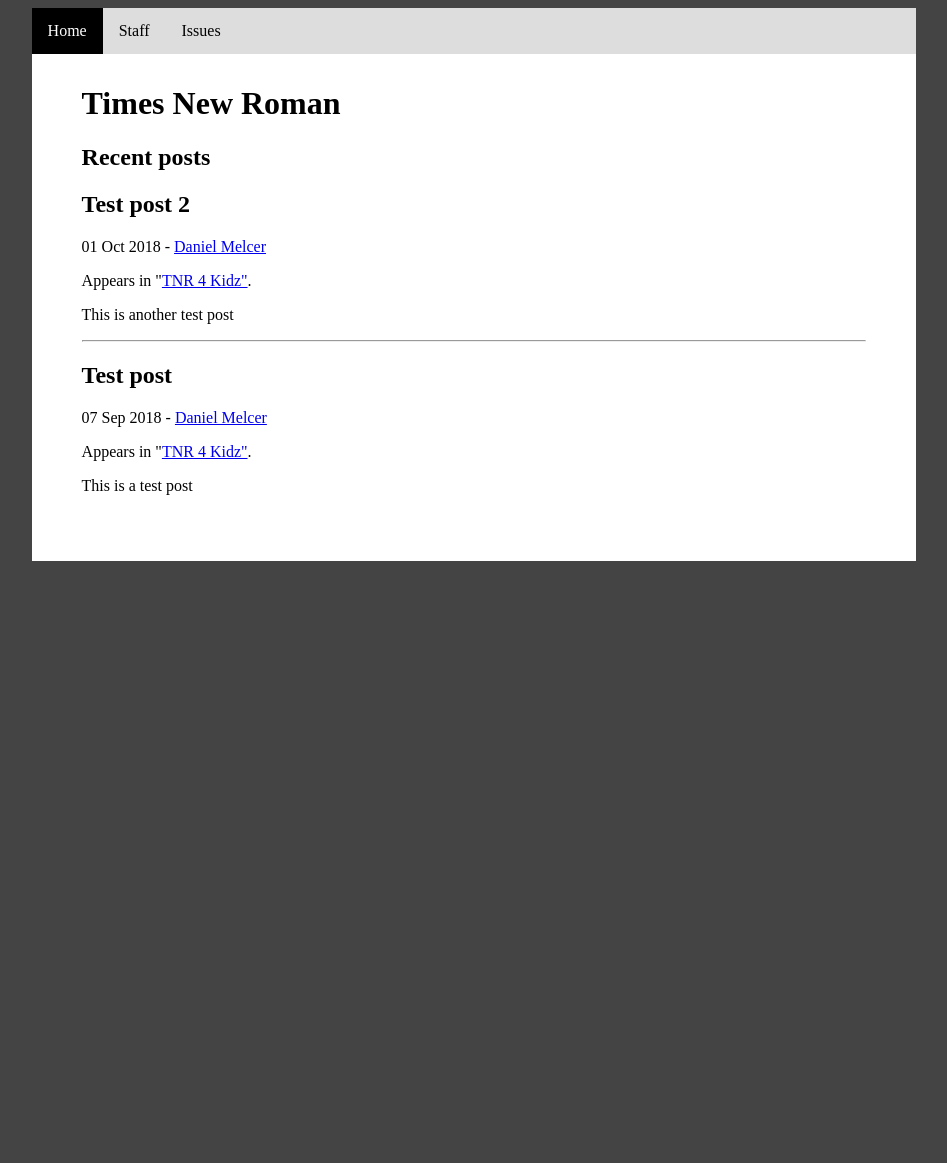
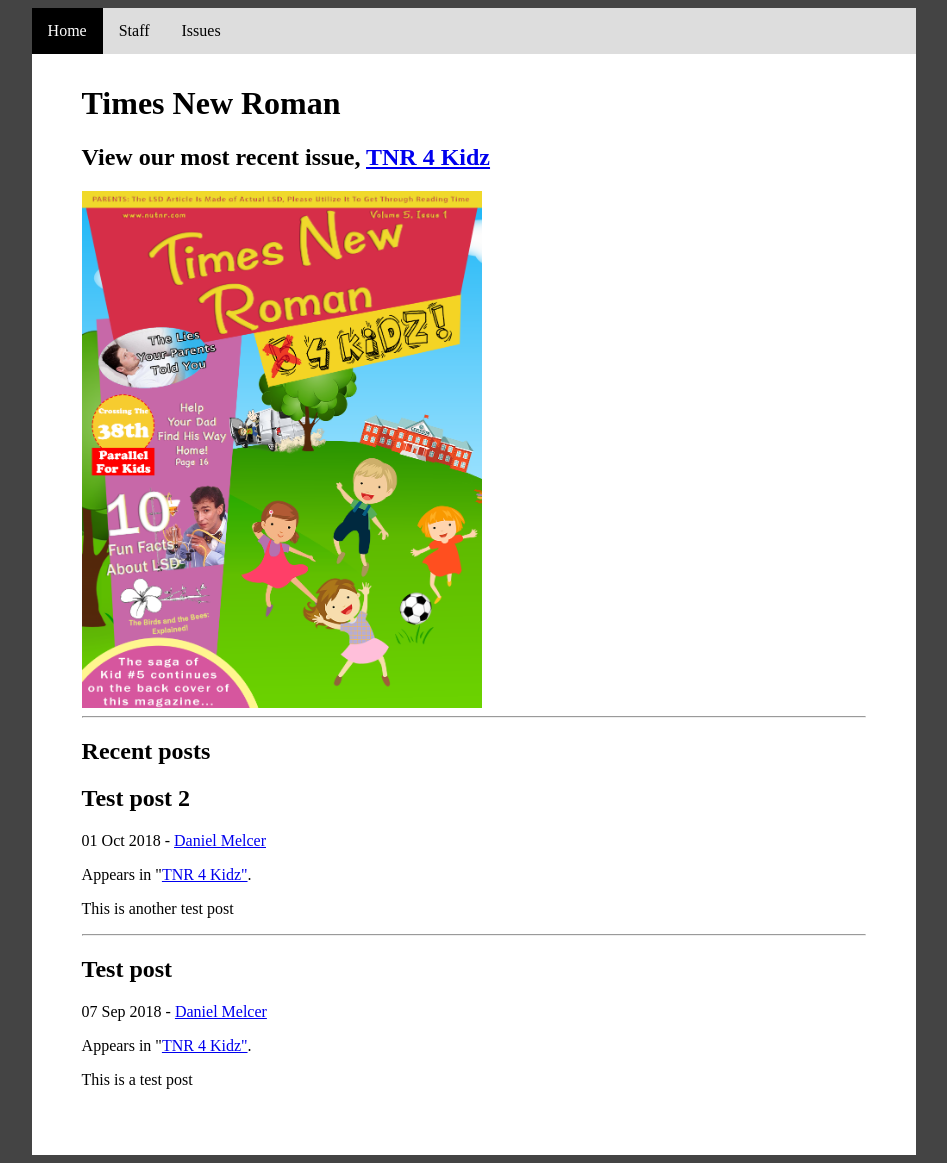
Before and after one commit to neutimesnewroman/website-source, a Jekyll site: the page built from index.html, in a window 1280 px wide. Shown: the whole page, without its empty margins (166-1113 px from the left). Built offline with Jekyll 4.4.1, drawn with Linux system fonts in a browser that asks for light colours; before the commit the page ends 900 px from its top, so only the background shows below that.

Commit message:
Recent issue on frontpage

```diff
--- a/index.html
+++ b/index.html
@@ -2,6 +2,16 @@
 layout: base
 title: Times New Roman
 ---
+
+{% assign recentissue = site.issues | sort: 'date' | reverse | first %}
+
+<h2>View our most recent issue, <a href="{{recentissue.url}}">{{ recentissue.title }}</a></h2>
+
+<a href="{{recentissue.url}}">
+    <img class="issuepicture" src="{{recentissue.image}}">
+</a>
+
+<hr>
 
 <h2>Recent posts</h2>
 
```
